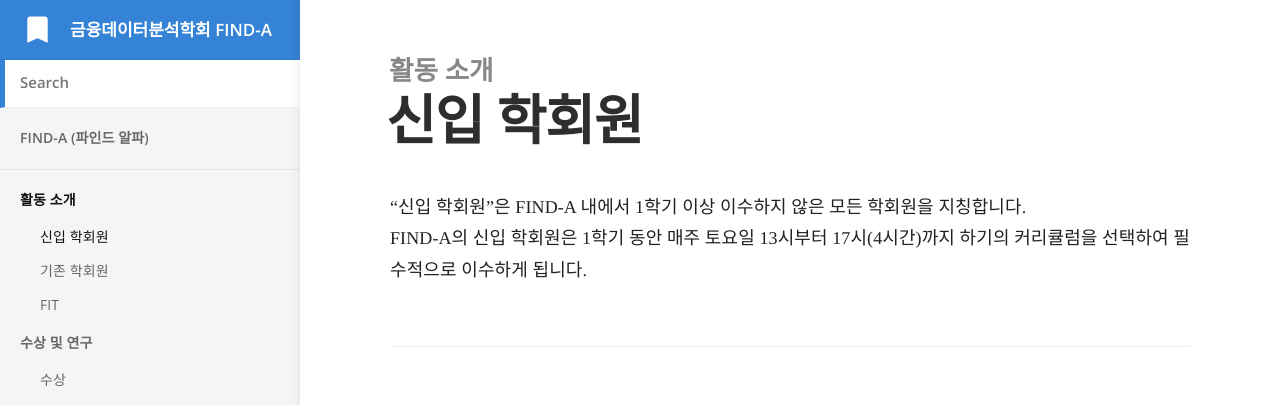
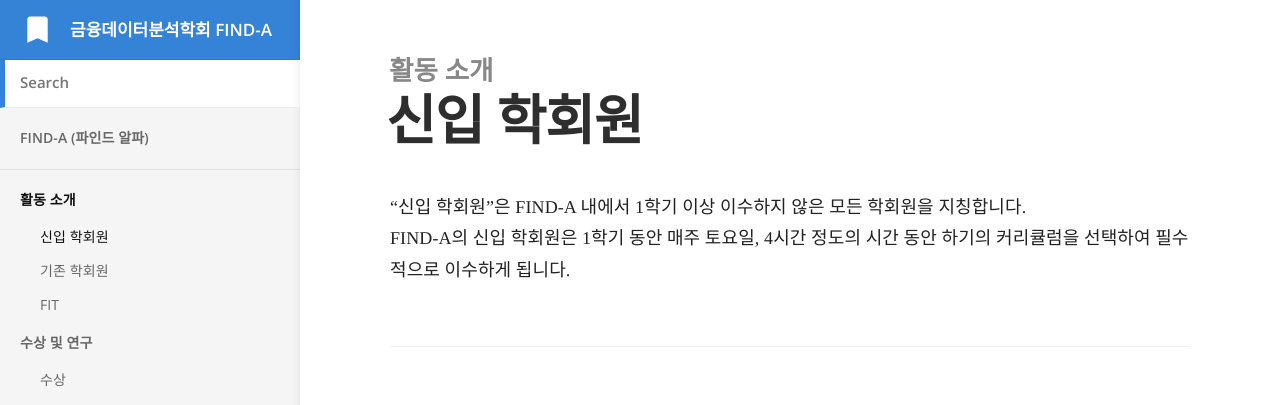
Before and after one commit to Find-A-AI/find-a-ai.github.io, a Jekyll site: the page built from _docs/1.활동 소개/신입 학회원.md, in a window 1280 px wide and 900 px high. Shown: the top 405 px of the window. Built offline with Jekyll 4.4.1, drawn with Linux system fonts in a browser that asks for light colours; some web fonts are replaced.

Commit message:
Update 신입 학회원.md

```diff
--- a/_docs/1.활동 소개/신입 학회원.md
+++ b/_docs/1.활동 소개/신입 학회원.md
@@ -5,7 +5,7 @@ order: 1
 ---
 
 "신입 학회원"은 FIND-A 내에서 1학기 이상 이수하지 않은 모든 학회원을 지칭합니다.
-FIND-A의 신입 학회원은 1학기 동안 매주 토요일 13시부터 17시(4시간)까지 하기의 커리큘럼을 선택하여 필수적으로 이수하게 됩니다.
+FIND-A의 신입 학회원은 1학기 동안 매주 토요일, 4시간 정도의 시간 동안 하기의 커리큘럼을 선택하여 필수적으로 이수하게 됩니다.
 
 ### 신입 학회원 커리큘럼: 2트랙 선택제
 
```
